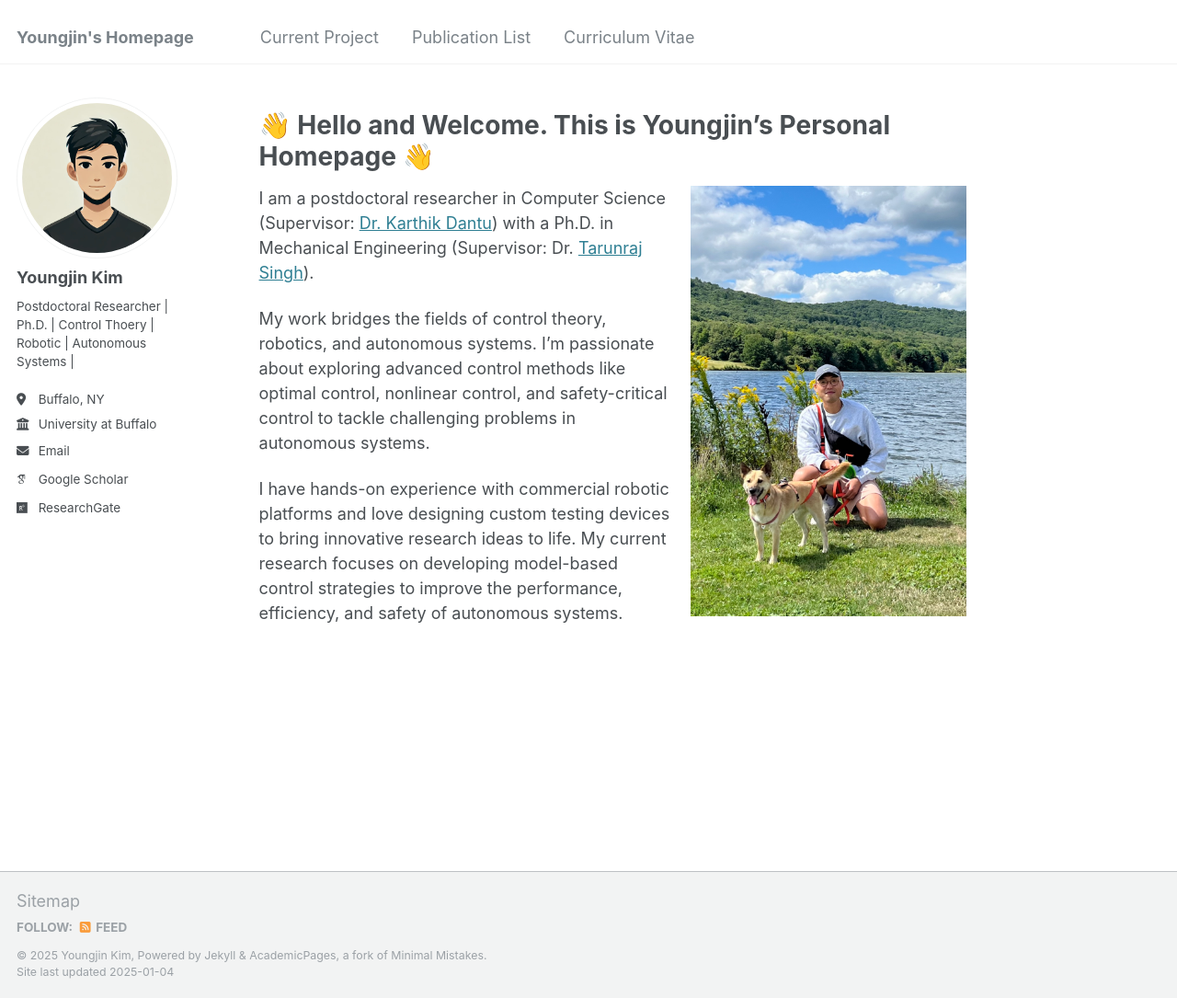
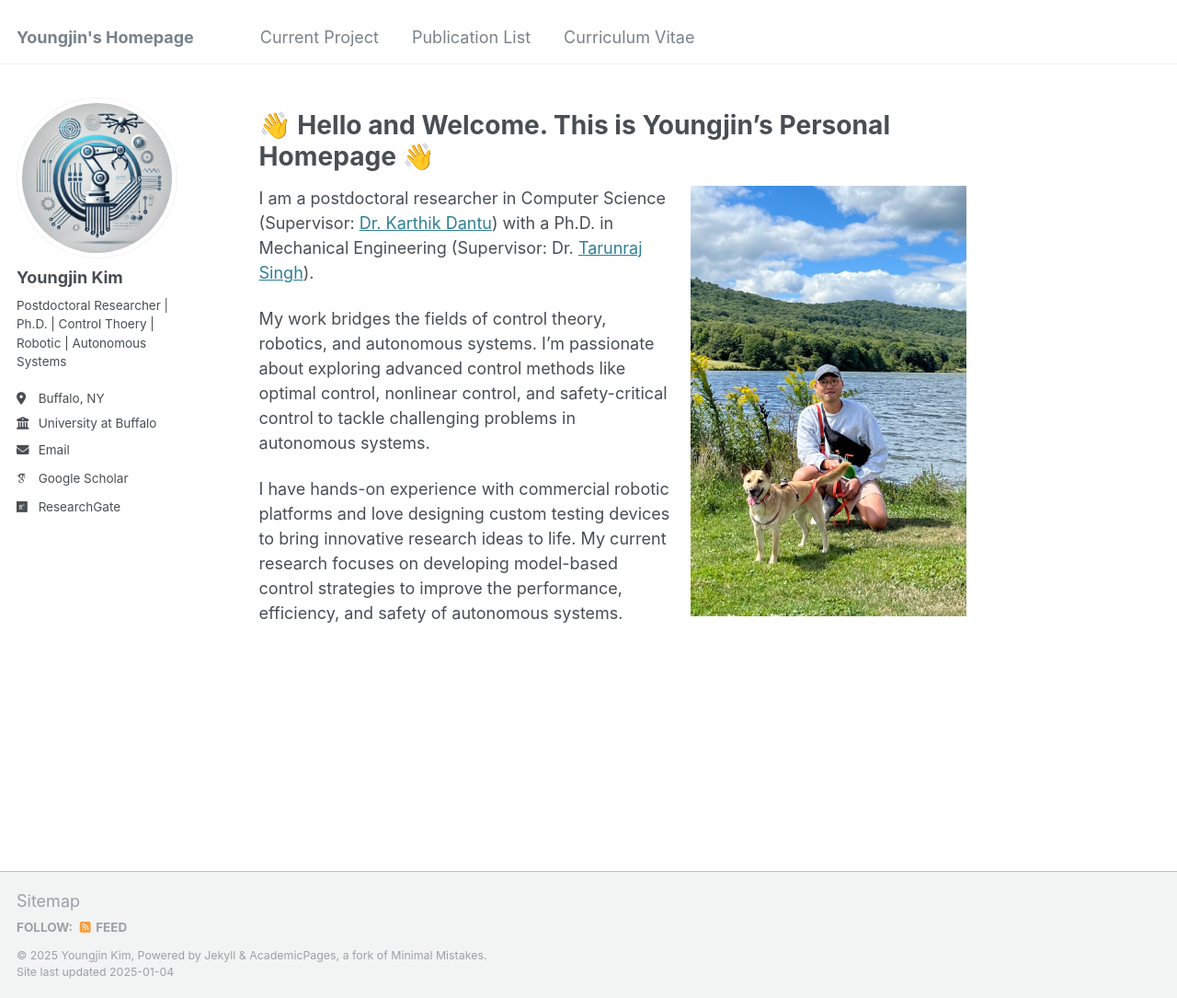
Before and after one commit to AutoBot4Kid/AutoBot4Kid.github.io, a Jekyll site: the page built from _pages/about.md, in a window 1280 px wide and 1085 px high. Shown: the whole window at 92% size. Built offline with Jekyll 4.4.1, drawn with Linux system fonts in a browser that asks for light colours; some web fonts are replaced.

```diff
--- a/_config.yml
+++ b/_config.yml
@@ -21,10 +21,10 @@ repository               : "AutoBot4Kid/AutoBot4Kid.github.io"
 #               Additional customization can be done by editing /_includes/author-profile.html
 author:
   # Biographic information
-  avatar           : "meBot.jpg" #"profile.png"
+  avatar           : "robot.png" #"profile.png"
   name             : "Youngjin Kim"
   pronouns         : # example: "she/her"
-  bio              : "Postdoctoral Researcher | Ph.D. | Control Thoery | Robotic | Autonomous Systems | "
+  bio              : "Postdoctoral Researcher | Ph.D. | Control Thoery | Robotic | Autonomous Systems "
   location         : "Buffalo, NY"
   employer         : "University at Buffalo"
   uri              : # URL
```
Also changed, not shown: _pages/project.md (+2 -2 lines), images/robot2.png (added), 1 other file.
